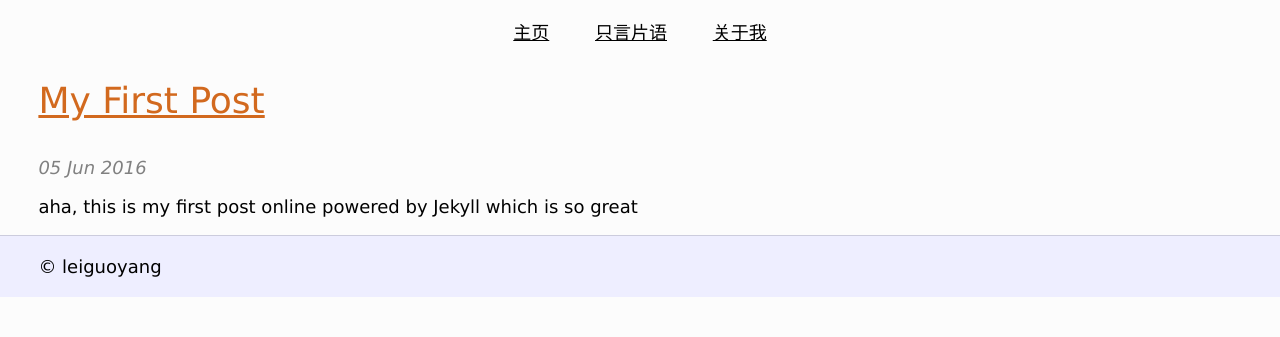
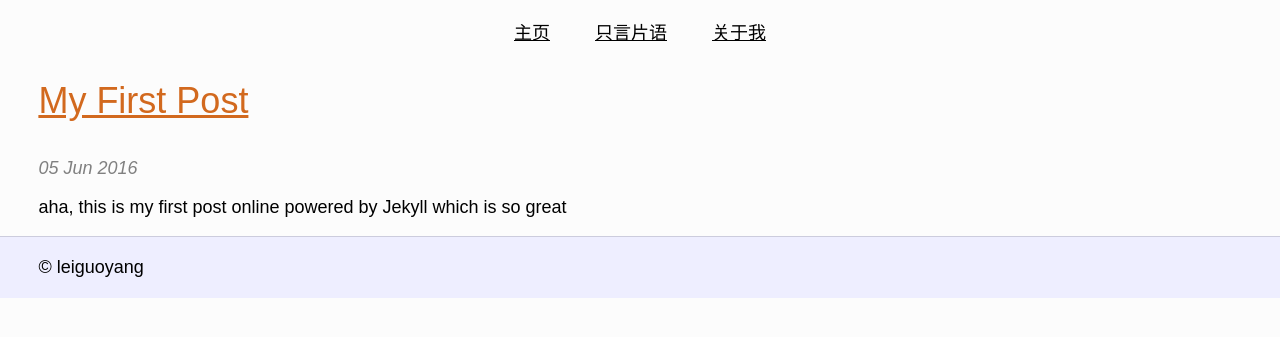
Before and after one commit to leiguoyang/leiguoyang.github.io, a Jekyll site: the page built from index.html, in a window 1280 px wide. Shown: the top 337 px of the page. Built offline with Jekyll 4.4.1, drawn with Linux system fonts in a browser that asks for light colours.

Commit message:
Update mobile.css

```diff
--- a/css/mobile.css
+++ b/css/mobile.css
@@ -1,6 +1,6 @@
 /*for mobile phone*/
 body {
-	font: large Verdana, sans-serif;
+	font: large "宋体", sans-serif;
 	color: black;
 	background-color: #fcfcfc;
 	margin: 0px;
```
